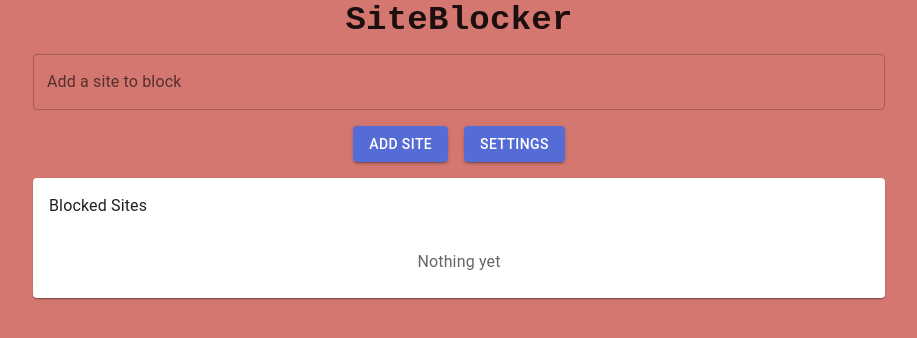
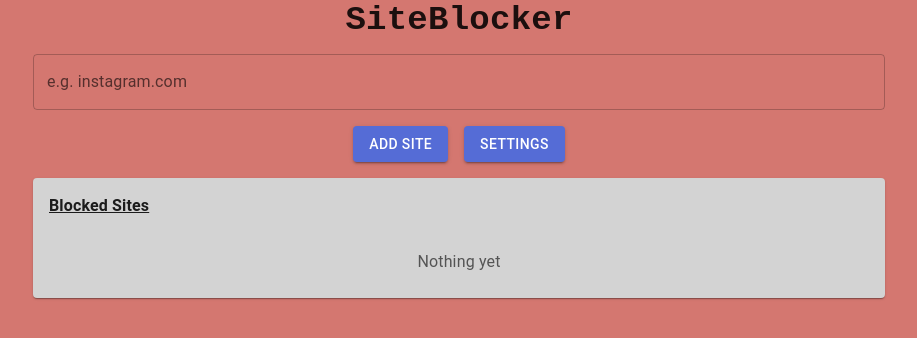
Before and after one commit to Matin-M/SiteBlocker, a React (Create React App) app: page / in a window 1280 px wide. Shown: the top 338 px of the page, without its empty margins (181-1098 px from the left). Built offline with nearby package versions, Linux system fonts and the light colour scheme.

Commit message:
Restyling

```diff
--- a/src/App.js
+++ b/src/App.js
@@ -147,7 +147,7 @@ function App() {
               }}
             >
               <TextField
-                label="Add a site to block"
+                label="e.g. instagram.com"
                 variant="outlined"
                 fullWidth
                 value={newSite}
--- a/src/components/BlockedSitesList.js
+++ b/src/components/BlockedSitesList.js
@@ -15,9 +15,19 @@ import PropTypes from 'prop-types';
 const BlockedSitesList = ({ blockedSites, onDelete, titleText }) => {
   return (
     <Paper
-      sx={{ maxHeight: 300, overflow: 'auto', mb: 2, p: 2, width: '100%' }}
+      sx={{
+        maxHeight: 300,
+        overflow: 'auto',
+        mb: 2,
+        p: 2,
+        width: '100%',
+        bgcolor: 'LightGray'
+      }}
     >
-      <Typography variant="h7" sx={{ mb: 2 }}>
+      <Typography
+        variant="h7"
+        sx={{ mb: 2, fontWeight: 'bold', textDecoration: 'underline' }}
+      >
         {titleText ? titleText : 'Blocked Sites'}
       </Typography>
       <List>
--- a/src/components/Settings.js
+++ b/src/components/Settings.js
@@ -87,6 +87,8 @@ const Settings = ({ setViewSettings }) => {
           titleText="Whitelisted Channels"
         />
       </Box>
+      <Box sx={{ pb: 2 }}>
+        {' '}
         <Button
           variant="contained"
           color="primary"
@@ -94,6 +96,7 @@ const Settings = ({ setViewSettings }) => {
         >
           Back
         </Button>
+      </Box>
     </Box>
   );
 };
```
Lines whose indentation alone changed are shown as unchanged.
